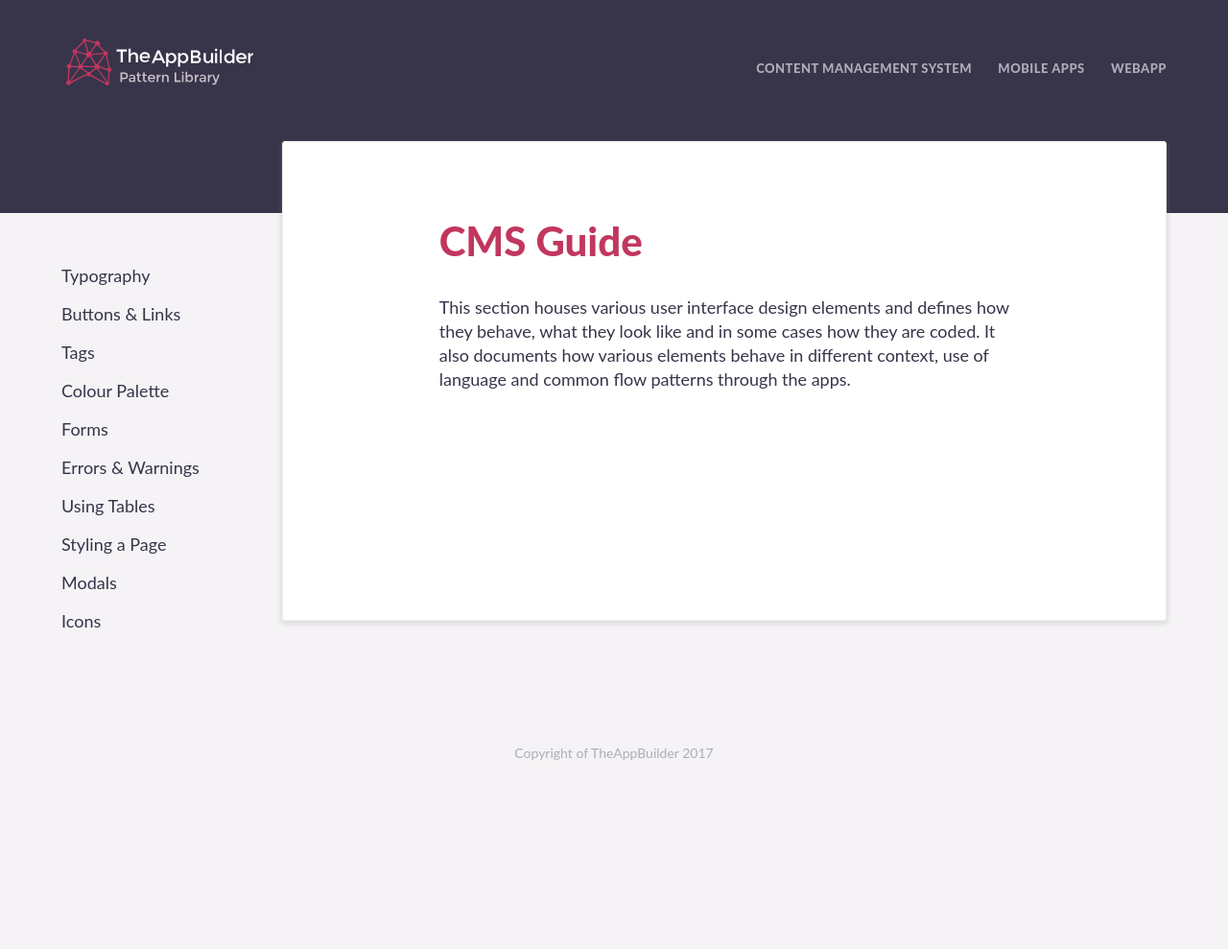
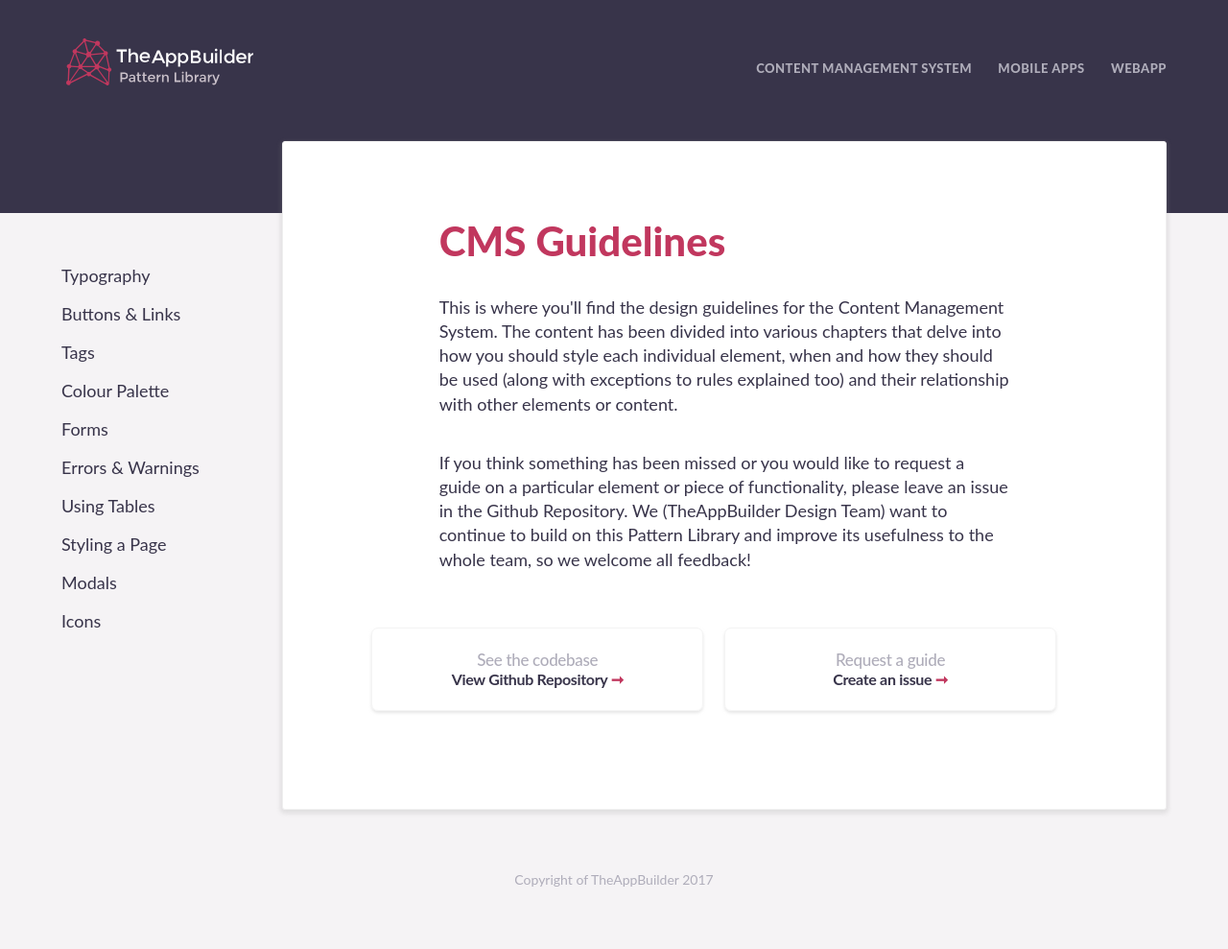
Before and after one commit to TheAppBuilderTeam/tab-pattern-library, a Jekyll site: the page built from cms/index.html, in a window 1280 px wide. Shown: the whole page at 96% size. Built offline with Jekyll 4.4.1, drawn with Linux system fonts in a browser that asks for light colours; some web fonts are replaced; before the commit the page ends 900 px from its top, so only the background shows below that.

Commit message:
adding content to CMS index page and removing hover style on images until we can the ability to open them

```diff
--- a/_sass/_base.scss
+++ b/_sass/_base.scss
@@ -94,12 +94,12 @@
   max-width: 595px;
 }
 
-.main__content__block__third{
+.main__content__block__half, .main__content__block__third{
+  width: 47%;
 	float: left;
 	border: 1px solid #F4F4F4;
 	box-shadow: 0 2px 3px 0 rgba(208,208,208,0.50);
 	border-radius: 7px;
-	width: 31%;
 	margin: 3% 3% 3% 0;
 	padding: 22px;
 	text-align: center;
@@ -107,6 +107,10 @@
 	&:hover{
 		box-shadow: 0 2px 7px 0 rgba(132,132,132,0.50);
 	}
+}
+
+.main__content__block__third{
+  width: 31%;
 }
 
 .main__content__block__third--last{
@@ -210,9 +214,9 @@
     border-radius: 3px;
     box-shadow: 0 1px 3px rgba(0,0,0,0.12), 0 1px 2px rgba(0,0,0,0.24);
   transition: all 0.3s cubic-bezier(.25,.6,.25,1);
-    &:hover{
-      box-shadow: 0 14px 28px rgba(0,0,0,0.25), 0 10px 10px rgba(0,0,0,0.22);
-    }
+    // &:hover{
+    //   box-shadow: 0 14px 28px rgba(0,0,0,0.25), 0 10px 10px rgba(0,0,0,0.22);
+    // }
   }
 }
 .imageContainer--two{
--- a/cms/index.html
+++ b/cms/index.html
@@ -3,7 +3,21 @@
 platform: cms
 page: cms-home
 selected: cms-home
-title: CMS Guide
+title: CMS Guidelines
 ---
 
-<p>This section houses various user interface design elements and defines how they behave, what they look like and in some cases how they are coded. It also documents how various elements behave in different context, use of language and common flow patterns through the apps.</p>
+<p>This is where you'll find the design guidelines for the Content Management System. The content has been divided into various chapters that delve into how you should style each individual element,  when and how they should be used (along with exceptions to rules explained too) and their relationship with other elements or content. </p>
+
+<p>If you think something has been missed or you would like to request a guide on a particular element or piece of functionality, please leave an issue in the Github Repository. We (TheAppBuilder Design Team) want to continue to build on this Pattern Library and improve its usefulness to the whole team, so we welcome all feedback!</p>
+
+
+<div class="main__content__block">
+	<a href="https://github.com/melissakeizer/tab-pattern-library/" class="main__content__block__half">
+		<span class="block__link__subtitle">See the codebase</span>
+		View Github Repository <span class="block__link__icon">&#10142;</span>
+	</a>
+	<a href="https://github.com/melissakeizer/tab-pattern-library/issues" class="main__content__block__half">
+		<span class="block__link__subtitle">Request a guide</span>
+	 Create an issue <span class="block__link__icon">&#10142;</span>
+	</a>
+</div>
```
